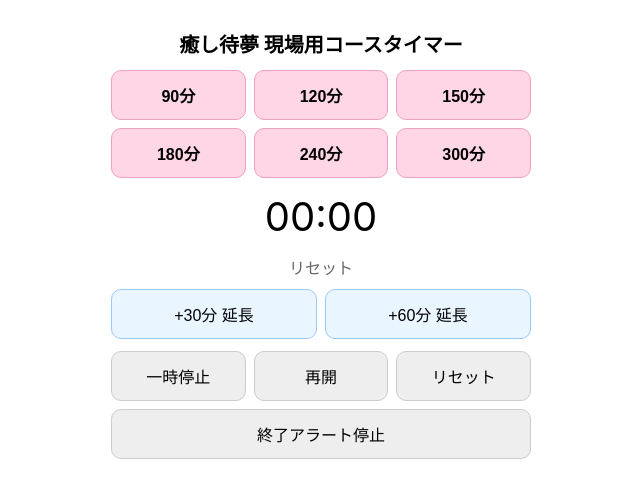
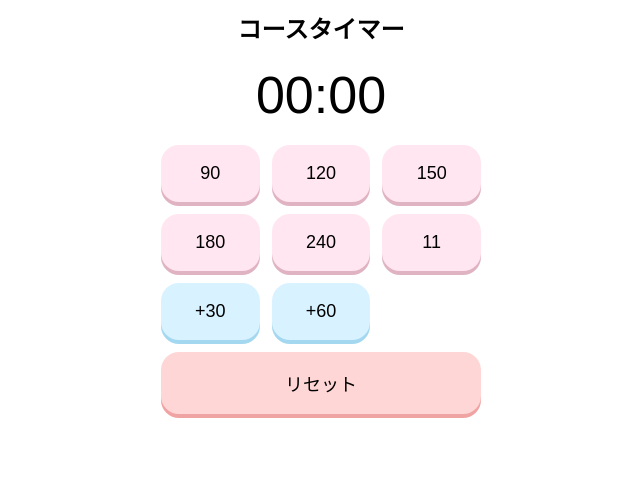
Before and after one commit to dxokazuma-svg/iyashitime-timer, a plain HTML site: page index.html in a window 1280 px wide. Both pictures are taken after a click on the button "リセット". Shown: the whole page, without its empty margins (319-959 px from the left). Drawn offline with Linux system fonts and the light colour scheme.

Commit message:
Add files via upload

```diff
--- a/index.html
+++ b/index.html
@@ -1,229 +1,172 @@
 <!DOCTYPE html>
 <html lang="ja">
 <head>
-<meta charset="UTF-8" />
-<meta name="viewport" content="width=device-width, initial-scale=1.0" />
+<meta charset="UTF-8">
+<meta name="viewport" content="width=device-width, initial-scale=1.0">
+
 <title>コースタイマー</title>
+
 <style>
 body{
-  font-family:-apple-system,BlinkMacSystemFont,"Noto Sans JP",sans-serif;
+  font-family:sans-serif;
+  text-align:center;
   background:#ffffff;
-  margin:0;
-  padding:16px;
 }
-.container{max-width:420px;margin:0 auto;}
-h1{text-align:center;font-size:20px;margin-bottom:12px;}
-.buttons{display:grid;grid-template-columns:repeat(3,1fr);gap:8px;margin-bottom:12px;}
-button{padding:12px;border-radius:10px;border:1px solid #ccc;background:#f7f7f7;font-size:16px;}
-button.main{background:#ffd6e5;border-color:#f0a0c0;font-weight:700;}
-.display{font-size:40px;text-align:center;margin:14px 0;}
-.status{text-align:center;color:#666;margin-bottom:10px;}
-.extend{display:flex;gap:8px;justify-content:center;margin-bottom:12px;}
-.extend button{flex:1;background:#e9f5ff;border-color:#9cc9ff;}
-.controls{display:flex;gap:8px;}
-.controls button{flex:1;background:#eee;}
+
+h2{
+  margin-top:10px;
+}
+
+/* ===== 時間表示 ===== */
+#time{
+  font-size:52px;
+  margin:20px 0;
+}
+
+/* ===== 電卓レイアウト ===== */
+.pad{
+  display:grid;
+  grid-template-columns:repeat(3,1fr);
+  gap:12px;
+  max-width:320px;
+  margin:0 auto;
+}
+
+/* ===== ボタン共通 ===== */
+button{
+  padding:18px 0;
+  font-size:18px;
+  border:none;
+  border-radius:18px;
+  cursor:pointer;
+  background:#ffe6f0;
+  box-shadow:0 4px 0 #e0b3c2;
+}
+
+button:active{
+  transform:translateY(2px);
+  box-shadow:0 2px 0 #e0b3c2;
+}
+
+/* 延長ボタン */
+.add{
+  background:#d9f2ff;
+  box-shadow:0 4px 0 #a3d8f0;
+}
+
+/* リセット */
+.reset{
+  background:#ffd6d6;
+  box-shadow:0 4px 0 #f0a3a3;
+  grid-column:span 3;
+}
 </style>
 </head>
+
 <body>
-<div class="container">
-<h1>癒し待夢 現場用コースタイマー</h1>
 
-<div class="buttons">
-<button class="main" onclick="setTimer(90)">90分</button>
-<button class="main" onclick="setTimer(120)">120分</button>
-<button class="main" onclick="setTimer(150)">150分</button>
-<button class="main" onclick="setTimer(180)">180分</button>
-<button class="main" onclick="setTimer(240)">240分</button>
-<button class="main" onclick="setTimer(300)">300分</button>
-</div>
+<h2>コースタイマー</h2>
 
-<div class="display" id="timeDisplay">00:00</div>
-<div class="status" id="status">未設定</div>
+<div id="time">00:00</div>
 
-<div class="extend">
-<button onclick="extendTime(30)">+30分 延長</button>
-<button onclick="extendTime(60)">+60分 延長</button>
-</div>
+<div class="pad">
+<button onclick="start(90)">90</button>
+<button onclick="start(120)">120</button>
+<button onclick="start(150)">150</button>
 
-<div class="controls">
-<button onclick="pauseTimer()">一時停止</button>
-<button onclick="resumeTimer()">再開</button>
-<button onclick="resetTimer()">リセット</button>
-</div>
+<button onclick="start(180)">180</button>
+<button onclick="start(240)">240</button>
+<button onclick="start(11)">11</button>
 
-<div class="controls" style="margin-top:8px;">
-<button onclick="stopEndAlert()">終了アラート停止</button>
-</div>
+<button class="add" onclick="add(30)">+30</button>
+<button class="add" onclick="add(60)">+60</button>
 
-<!-- 音源 -->
-<audio id="tenMinSound">
-  <source src="https://actions.google.com/sounds/v1/alarms/beep_short.ogg" type="audio/ogg">
-</audio>
-<audio id="endSound">
-  <source src="https://actions.google.com/sounds/v1/alarms/beep_short.ogg" type="audio/ogg">
-</audio>
+<button class="reset" onclick="reset()">リセット</button>
 </div>
 
 <script>
-let totalSeconds = 0;
-let remainingSeconds = 0;
-let timerInterval = null;
-let tenMinAlertFired = false;
-let endAlertInterval = null;
-let wakeLock = null;
+let sec=0;
+let timer=null;
+let blink=null;
+let tenMinDone=false;
 
-// Wake Lock（画面スリープ防止）
-async function requestWakeLock() {
-  try {
-    wakeLock = await navigator.wakeLock.request('screen');
-  } catch (err) {
-    console.log('Wake Lock 取得失敗', err);
-  }
+/* ===== 開始 ===== */
+function start(min){
+  clearInterval(timer);
+  stopBlink();
+  sec=min*60;
+  tenMinDone=false;
+  timer=setInterval(tick,1000);
+  draw();
 }
 
-document.addEventListener('visibilitychange', () => {
-  if (document.visibilityState === 'visible') {
-    requestWakeLock();
-  }
-});
-
-function setTimer(minutes){
-  stopEndAlert();
-  document.body.style.backgroundColor = '#ffffff';
-  document.getElementById('timeDisplay').style.color = '#000';
-  document.getElementById('timeDisplay').style.fontSize = '40px';
-
-  totalSeconds = minutes * 60;
-  remainingSeconds = totalSeconds;
-  tenMinAlertFired = false;
-
-  startTimer();
-  document.getElementById('status').textContent = minutes + '分コース開始';
-
-  requestWakeLock();
-}
-
-function startTimer(){
-  clearInterval(timerInterval);
-  updateDisplay();
-  timerInterval = setInterval(tick, 1000);
-}
-
+/* ===== カウント ===== */
 function tick(){
-  if(remainingSeconds <= 0){
-    clearInterval(timerInterval);
-    document.getElementById('status').textContent = '終了しました';
-    startEndAlert();
+  if(sec<=0){
+    clearInterval(timer);
+    endAlert();
     return;
   }
 
-  remainingSeconds--;
+  sec--;
 
-  // 残り15分で色を変える
-  if(remainingSeconds === 900){
-    document.body.style.backgroundColor = '#fff8cc'; // 薄い黄色
+  if(sec==600 && !tenMinDone){
+    tenMinDone=true;
+    blinkStart("#b3ecff","#ffffff",800,30000);
   }
 
-  // 残り10分アラート
-  if(remainingSeconds === 600 && !tenMinAlertFired){
-    tenMinAlertFired = true;
-    document.getElementById('status').textContent = '残り10分';
-    playTenMinSound();
-    document.body.style.backgroundColor = '#ffe6b3'; // オレンジ
-  }
-
-  updateDisplay();
+  draw();
 }
 
-function extendTime(minutes){
-  remainingSeconds += minutes * 60;
-  totalSeconds += minutes * 60;
-  tenMinAlertFired = false;
-  document.getElementById('status').textContent = minutes + '分延長';
+/* ===== 表示 ===== */
+function draw(){
+  let m=Math.floor(sec/60);
+  let s=sec%60;
+  document.getElementById("time").innerText=
+    String(m).padStart(2,"0")+":"+String(s).padStart(2,"0");
 }
 
-function pauseTimer(){
-  clearInterval(timerInterval);
-  document.getElementById('status').textContent = '一時停止中';
+/* ===== 延長 ===== */
+function add(m){
+  sec+=m*60;
+  tenMinDone=false;
 }
 
-function resumeTimer(){
-  clearInterval(timerInterval);
-  timerInterval = setInterval(tick, 1000);
-  document.getElementById('status').textContent = '再開中';
+/* ===== 終了 ===== */
+function endAlert(){
+  blinkStart("#ff4d4d","#ffffff",400,30000);
+  document.getElementById("time").style.fontSize="64px";
 }
 
-function resetTimer(){
-  clearInterval(timerInterval);
-  stopEndAlert();
-  totalSeconds = 0;
-  remainingSeconds = 0;
-  tenMinAlertFired = false;
-  updateDisplay();
-  document.getElementById('status').textContent = 'リセット';
-  document.body.style.backgroundColor = '#ffffff';
+/* ===== 点滅 ===== */
+function blinkStart(c1,c2,speed,duration){
+  stopBlink();
+  let t=false;
+
+  blink=setInterval(()=>{
+    document.body.style.background=t?c1:c2;
+    t=!t;
+  },speed);
+
+  setTimeout(stopBlink,duration);
 }
 
-function updateDisplay(){
-  const min = Math.floor(remainingSeconds / 60);
-  const sec = remainingSeconds % 60;
-  document.getElementById('timeDisplay').textContent =
-    String(min).padStart(2,'0') + ':' + String(sec).padStart(2,'0');
+function stopBlink(){
+  if(blink){
+    clearInterval(blink);
+    blink=null;
+  }
+  document.body.style.background="#ffffff";
 }
 
-// 10分前の音（控えめ・1回）
-function playTenMinSound(){
-  const audio = document.getElementById('tenMinSound');
-  audio.volume = 0.4;
-  audio.currentTime = 0;
-  audio.play();
-}
-
-// 終了アラート開始（繰り返し）
-function startEndAlert(){
-  showEndAlert();
-
-  if(endAlertInterval) return;
-
-  playEndBeep3();
-
-  endAlertInterval = setInterval(() => {
-    playEndBeep3();
-  }, 10000); // 10秒おきに繰り返し
-}
-
-// 終了音：控えめに3回
-function playEndBeep3(){
-  const audio = document.getElementById('endSound');
-  audio.volume = 0.3;
-
-  let count = 0;
-  const interval = setInterval(() => {
-    audio.currentTime = 0;
-    audio.play();
-    count++;
-
-    if(count >= 3){
-      clearInterval(interval);
-    }
-  }, 700);
-}
-
-// 終了時の画面表示
-function showEndAlert(){
-  document.body.style.backgroundColor = '#ffe5e5';
-  const t = document.getElementById('timeDisplay');
-  t.style.color = '#c00000';
-  t.style.fontSize = '52px';
-}
-
-// 終了アラート停止
-function stopEndAlert(){
-  if(endAlertInterval){
-    clearInterval(endAlertInterval);
-    endAlertInterval = null;
-  }
+/* ===== リセット ===== */
+function reset(){
+  clearInterval(timer);
+  stopBlink();
+  sec=0;
+  draw();
 }
 </script>
+
 </body>
 </html>
```
